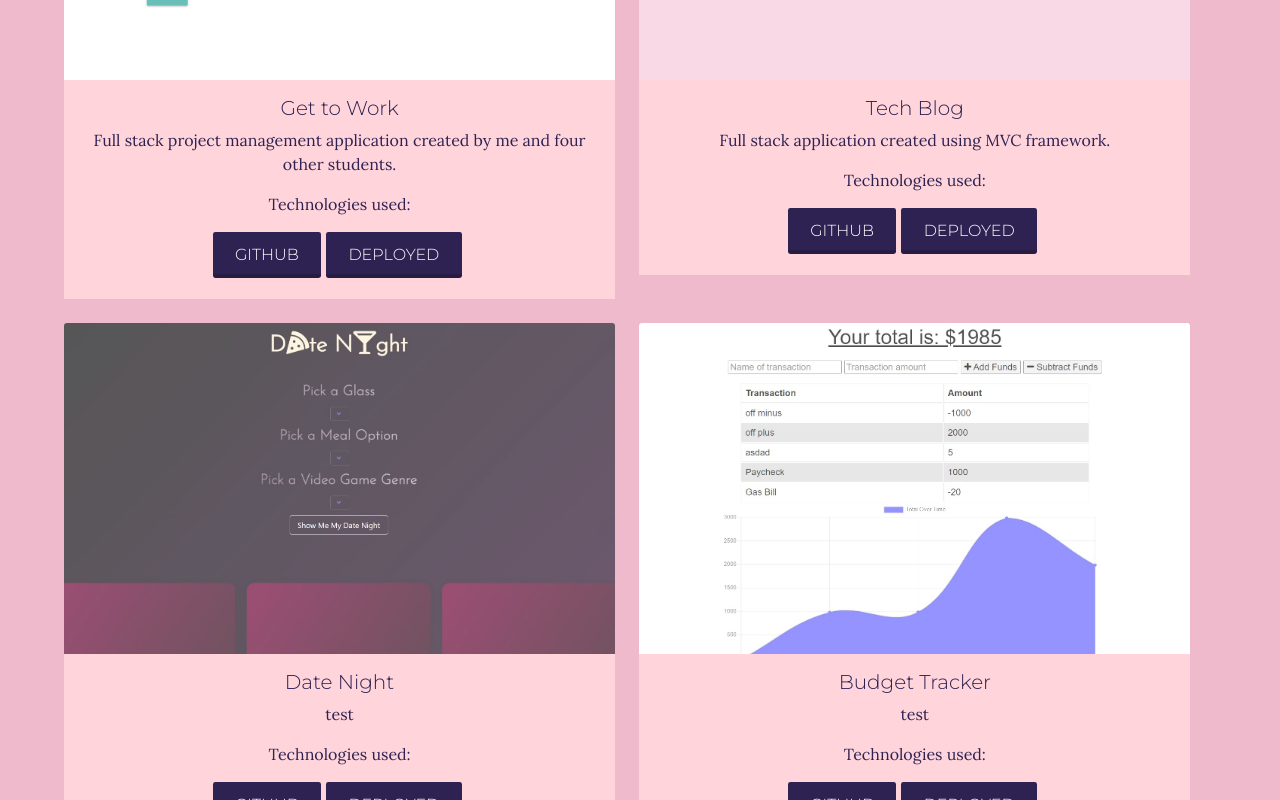
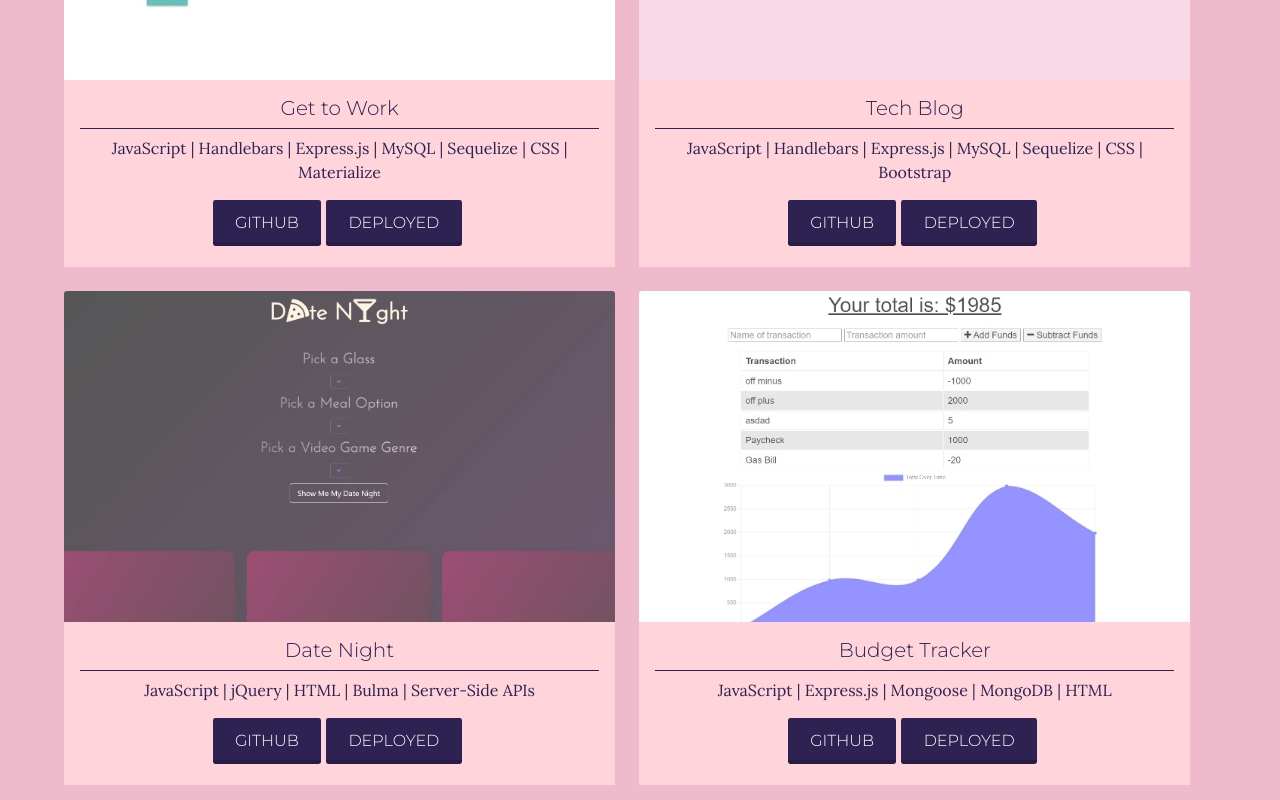
Before and after one commit to nicolepingar/portfolio, a React (Create React App) app: page /#/work in a window 1280 px wide. Shown: the part 420-1220 px from the top of the page. Built offline with nearby package versions, Linux system fonts and the light colour scheme.

Commit message:
navbar fixed

```diff
--- a/src/components/navbar/style.css
+++ b/src/components/navbar/style.css
@@ -75,3 +75,7 @@
     color: var(--blue);
     border: none;
 }
+
+.navbar-light .navbar-nav .nav-link:focus, .navbar-light .navbar-nav .nav-link:hover {
+    color: var(--blue)
+}
--- a/src/components/project/index.js
+++ b/src/components/project/index.js
@@ -11,9 +11,6 @@ export default function ProjectCard(props) {
                 <Card.Body>
                     <Card.Title>{props.name}</Card.Title>
                     <Card.Text>
-                        {props.description}
-                    </Card.Text>
-                    <Card.Text>
                         {props.tech}
                     </Card.Text>
                     <a href={props.repo} className="button6" target="_blank" rel="noreferrer">GitHub</a>
--- a/src/components/project/style.css
+++ b/src/components/project/style.css
@@ -14,6 +14,8 @@
     font-family: 'Lora', serif;
     color: var(--blue);
     background-color: var(--orange);
+    border-top: var(--blue) solid 1px;
+    padding-top: 7px;
 }
 
 .card-body {
--- a/src/projects.json
+++ b/src/projects.json
@@ -3,8 +3,8 @@
         "id": 1,
         "name": "Get to Work",
         "image": "/images/g2w.jpg",
-        "description": "Full stack project management application created by me and four other students.",
-        "tech": "Technologies used:",
+        "description": "Full stack project management application created to manage projects and tasks.",
+        "tech": "JavaScript | Handlebars | Express.js | MySQL | Sequelize | CSS | Materialize",
         "repo": "https://github.com/nicolepingar/get_to_work",
         "deployed": "https://sleepy-journey-30974.herokuapp.com/"
     },
@@ -13,7 +13,7 @@
         "name": "Tech Blog",
         "image": "/images/tech-blog.jpg",
         "description": "Full stack application created using MVC framework.",
-        "tech": "Technologies used:",
+        "tech": "JavaScript | Handlebars | Express.js | MySQL | Sequelize | CSS | Bootstrap",
         "repo": "https://github.com/nicolepingar/tech_blog",
         "deployed": "https://enigmatic-hamlet-25105.herokuapp.com/"
     },
@@ -22,7 +22,7 @@
         "name": "Date Night",
         "image": "/images/date-night.jpg",
         "description": "test",
-        "tech": "Technologies used:",
+        "tech": "JavaScript | jQuery | HTML | Bulma | Server-Side APIs",
         "repo": "https://github.com/nicolepingar/Date-Night",
         "deployed": "https://nicolepingar.github.io/Date-Night/"
     },
@@ -31,7 +31,7 @@
         "name": "Budget Tracker",
         "image": "/images/budget-tracker.jpg",
         "description": "test",
-        "tech": "Technologies used:",
+        "tech": "JavaScript | Express.js | Mongoose | MongoDB | HTML",
         "repo": "https://github.com/nicolepingar/budget_tracker-offline_access",
         "deployed": "https://lit-caverns-54357.herokuapp.com/"
     },
@@ -40,7 +40,7 @@
         "name": "Weather Dashboard",
         "image": "/images/weather.jpg",
         "description": "test",
-        "tech": "Technologies used:",
+        "tech": "JavaScript | HTML | CSS | Server-Side APIs | Bootstrap",
         "repo": "https://github.com/nicolepingar/weather_dashboard",
         "deployed": "https://nicolepingar.github.io/weather_dashboard/"
     },
@@ -49,7 +49,7 @@
         "name": "Team Profile Generator",
         "image": "/images/profile.jpg",
         "description": "test",
-        "tech": "Technologies used:",
+        "tech": "Node.js | Jest | JavaScript | HTML | Bootstrap",
         "repo": "https://github.com/nicolepingar/team_profile_generator",
         "deployed": "https://drive.google.com/file/d/14t9o0fd29Wu-eKDzYnaASUzQZIol4dGv/view"
     }
```
